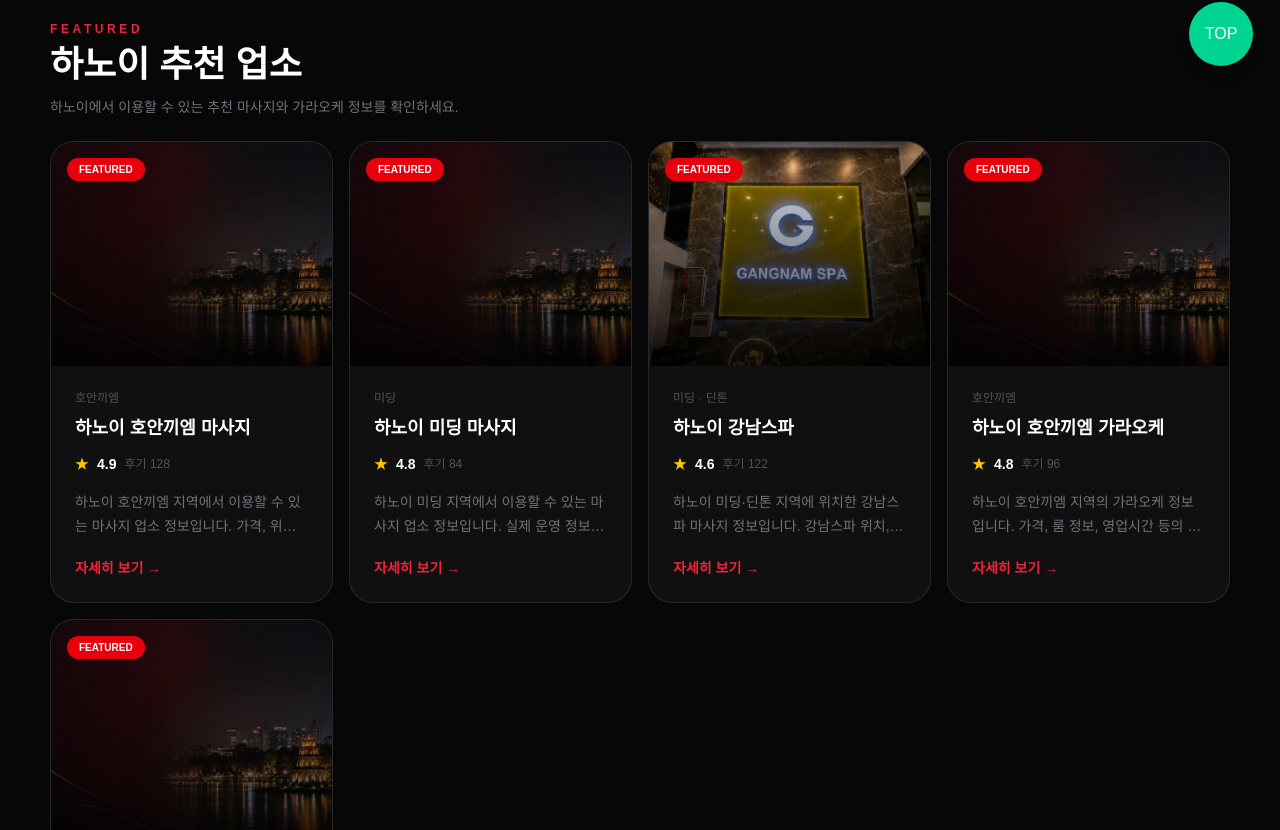
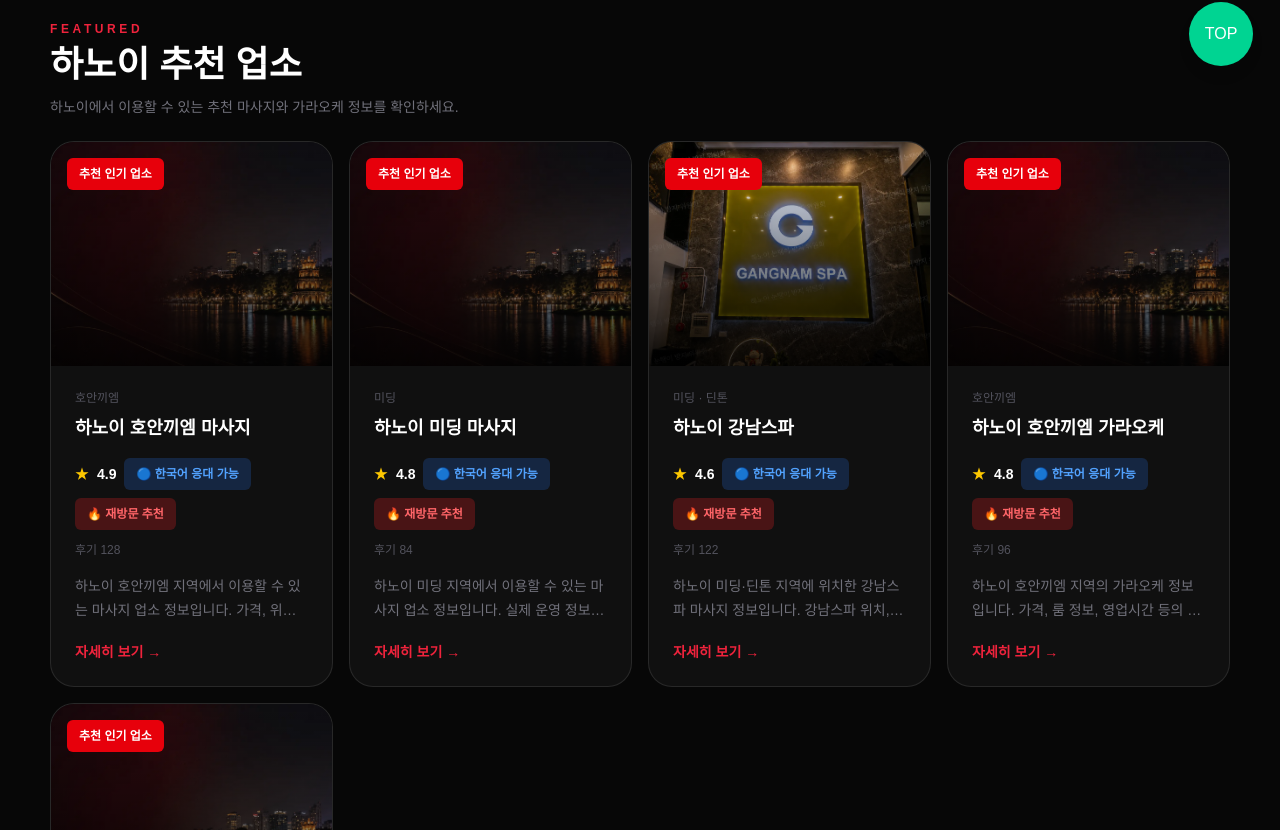
Before and after one commit to vietnam-nightlife/hanoi-nightlife, a Next.js app: page / in a window 1280 px wide. Shown: the part 710-1540 px from the top of the page. Built offline with nearby package versions, Linux system fonts and the light colour scheme.

Commit message:
Update PlaceCard.tsx

```diff
--- a/components/PlaceCard.tsx
+++ b/components/PlaceCard.tsx
@@ -5,23 +5,77 @@
   return (
     <Link href={`/${place.city}/${place.category}/${place.slug}`}>
       <article className="card-hover overflow-hidden rounded-3xl border border-white/10 bg-[#101010]">
+        {/* IMAGE */}
         <div className="relative h-56 overflow-hidden">
-          <img src={place.image} alt={place.name} className="img-cover transition duration-700 hover:scale-105" />
+          <img
+            src={place.image}
+            alt={place.name}
+            className="img-cover transition duration-700 hover:scale-105"
+          />
+
           <div className="absolute inset-0 bg-gradient-to-t from-black/80 to-transparent" />
+
           {place.featured && (
-            <span className="absolute left-4 top-4 rounded-full bg-red-600 px-3 py-1 text-[10px] font-black">FEATURED</span>
+            <span className="absolute left-4 top-4 rounded-md bg-red-600 px-3 py-2 text-xs font-black text-white">
+              추천 인기 업소
+            </span>
           )}
         </div>
+
+        {/* CONTENT */}
         <div className="p-6">
-          <div className="text-xs text-zinc-600">{place.district}</div>
-          <h3 className="mt-2 text-lg font-black">{place.name}</h3>
-          <div className="mt-3 flex items-center gap-2 text-sm">
-            <span className="text-yellow-400">★</span>
-            <span className="font-bold">{place.rating}</span>
-            <span className="text-xs text-zinc-600">후기 {place.reviews}</span>
+          <div className="text-xs text-zinc-600">
+            {place.district}
           </div>
-          <p className="mt-4 line-clamp-2 text-sm leading-6 text-zinc-500">{place.description}</p>
-          <div className="mt-5 text-sm font-black red">자세히 보기 →</div>
+
+          <h3 className="mt-2 text-lg font-black text-white">
+            {place.name}
+          </h3>
+
+          {/* RATING + KOREAN SUPPORT */}
+          <div className="mt-4 flex flex-wrap items-center gap-2">
+            <div className="flex items-center gap-2 text-sm">
+              <span className="text-yellow-400">★</span>
+
+              <span className="font-bold text-white">
+                {place.rating}
+              </span>
+            </div>
+
+            {place.koreanSupport ? (
+              <span className="rounded-md bg-blue-500/20 px-3 py-2 text-xs font-bold text-blue-400">
+                🔵 한국어 응대 가능
+              </span>
+            ) : (
+              <span className="rounded-md bg-zinc-800 px-3 py-2 text-xs font-bold text-pink-400">
+                ❌ 한국어 응대 안됨
+              </span>
+            )}
+          </div>
+
+          {/* REVISIT */}
+          {place.revisitRecommended && (
+            <div className="mt-2">
+              <span className="inline-block rounded-md bg-red-900/50 px-3 py-2 text-xs font-bold text-red-400">
+                🔥 재방문 추천
+              </span>
+            </div>
+          )}
+
+          {/* REVIEWS */}
+          <div className="mt-3 text-xs text-zinc-600">
+            후기 {place.reviews}
+          </div>
+
+          {/* DESCRIPTION */}
+          <p className="mt-4 line-clamp-2 text-sm leading-6 text-zinc-500">
+            {place.description}
+          </p>
+
+          {/* DETAIL */}
+          <div className="mt-5 text-sm font-black red">
+            자세히 보기 →
+          </div>
         </div>
       </article>
     </Link>
```
